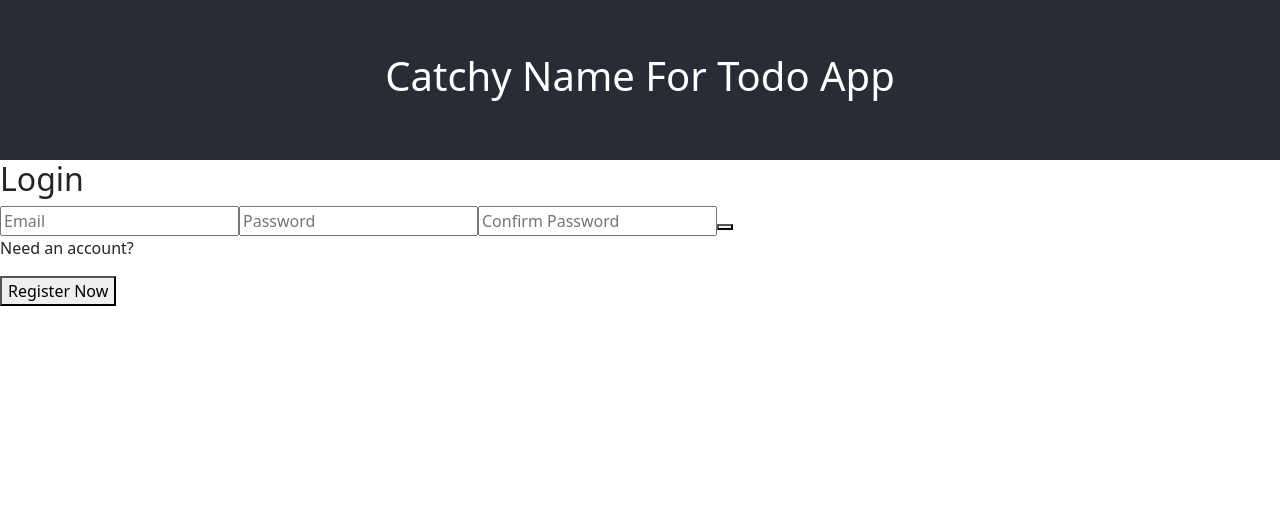
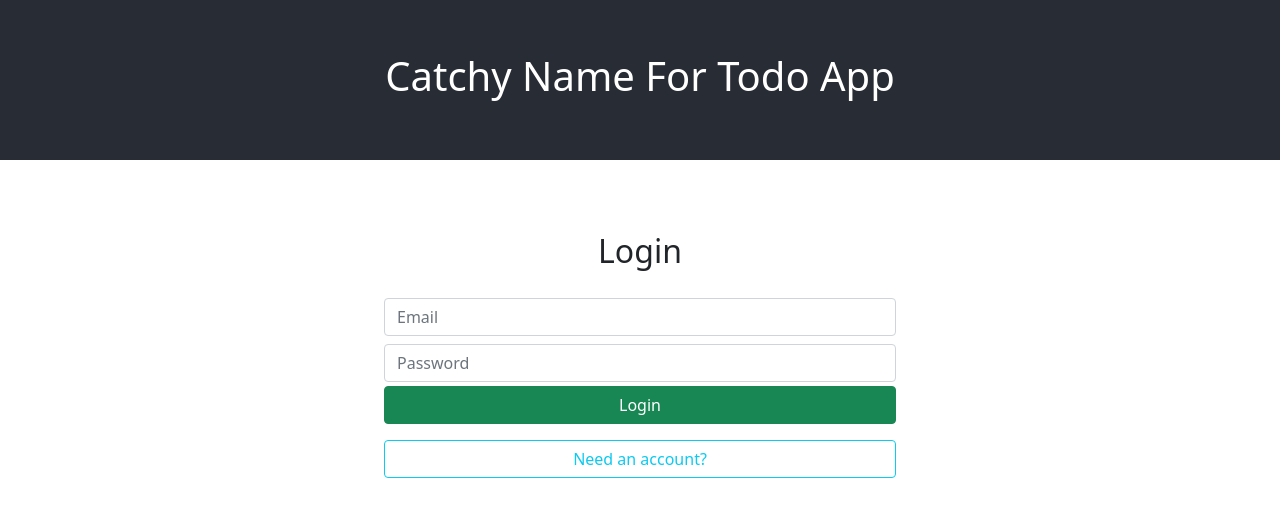
Before and after one commit to afoste53/todo, a React (Create React App) app in the folder todo/: page /login in a window 1280 px wide. Shown: the top 516 px of the page. Built offline with nearby package versions, Linux system fonts and the light colour scheme.

Commit message:
init setup for register and login componenets

```diff
--- a/todo/package.json
+++ b/todo/package.json
@@ -8,6 +8,8 @@
     "@testing-library/user-event": "^12.8.3",
     "bootstrap": "^5.0.1",
     "cra-template": "1.1.2",
+    "firebase": "^8.7.1",
+    "firebase-tools": "^9.16.0",
     "react": "^17.0.2",
     "react-bootstrap": "^1.6.1",
     "react-dom": "^17.0.2",
--- a/todo/src/App.css
+++ b/todo/src/App.css
@@ -13,9 +13,17 @@
   margin-bottomn: 1rem;
 }
 
+.login-register-container {
+  width: 40vw !important;
+}
+
 .bg-navyish {
   background-color: #282c34 !important;
   color: white;
+}
+
+.error-text {
+  color: red;
 }
 
 .search-bar {
--- a/todo/src/components/LoginComponent.js
+++ b/todo/src/components/LoginComponent.js
@@ -1,27 +1,60 @@
 import { useState } from "react";
+import firebase from "../firebase";
+import { Container, Form, Button, Row, FormControl } from "react-bootstrap";
 
-const LoginComponent = (props) => {
+const LoginComponent = ({ setHasAccount }) => {
   const [email, setEmail] = useState("");
   const [password, setPassword] = useState("");
-  const [confirmPassword, setConfirmPassword] = useState("");
+  const [firebaseErrors, setFirebaseErrors] = useState(null);
 
-  const handleLogin = (e) => {
+  const handleInputChange = (e) => {
+    e.target.name === "email"
+      ? setEmail(e.target.value)
+      : setPassword(e.target.value);
+  };
+
+  const handleLogin = async (e) => {
     e.preventDefault();
-
-    console.log("Login");
+    try {
+      await firebase.login(email, password);
+    } catch (e) {
+      console.error("Auth Error: ", e);
+      setFirebaseErrors(e.message);
+    }
   };
 
   return (
-    <div>
-      <form>
-        <input type="text" placeholder="Email" />
-        <input type="text" placeholder="Password" />
-        <input type="text" placeholder="Confirm Password" />
-        <button onClick={handleLogin}></button>
-      </form>
-      <p>Need an account?</p>
-      <button>Register Now</button>
-    </div>
+    <Container className="d-flex justify-content-center login-register-container">
+      <Form onSubmit={handleLogin}>
+        <Row>
+          <FormControl
+            className="my-1"
+            type="email"
+            placeholder="Email"
+            value={email}
+            onChange={handleInputChange}
+            name="email"
+          />
+          <FormControl
+            className="my-1"
+            type="password"
+            placeholder="Password"
+            value={password}
+            onChange={handleInputChange}
+            name="password"
+          />
+          {firebaseErrors && <p className="error-text">{firebaseErrors}</p>}
+          <Button variant="success" type="submit">
+            Login
+          </Button>
+        </Row>
+        <Row className="my-3">
+          <Button variant="outline-info" onClick={(e) => setHasAccount(false)}>
+            Need an account?
+          </Button>
+        </Row>
+      </Form>
+    </Container>
   );
 };
 
--- a/todo/src/components/RegisterComponent.js
+++ b/todo/src/components/RegisterComponent.js
@@ -1,10 +1,91 @@
-const RegisterComponent = (props) => {
+import { Form, FormControl, Button, Row, Container } from "react-bootstrap";
+import { useState } from "react";
+
+const RegisterComponent = ({ setHasAccount }) => {
+  const [name, setName] = useState("");
+  const [email, setEmail] = useState("");
+  const [password, setPassword] = useState("");
+  const [confirmPassword, setConfirmPassword] = useState("");
+
+  const [errors, setErrors] = useState(null);
+  const [firebaseErrors, setFirebaseErrors] = useState(null);
+
+  const handleInputChange = (e) => {
+    e.target.name === "name"
+      ? setName(e.target.value)
+      : e.target.name === "email"
+      ? setEmail(e.target.value)
+      : e.target.name === "password"
+      ? setPassword(e.target.value)
+      : setConfirmPassword(e.target.value);
+  };
+
+  const handleRegister = async (e) => {
+    e.preventDefault();
+
+    // check that passwords match and throw a fit if not
+    if (password !== confirmPassword) {
+      setErrors("Passwords do not match");
+    }
+
+    // create new user
+    const createdUser = await this.auth.createUserWithEmailAndPassword(
+      email,
+      password
+    );
+    // update newly created user to include the name provided by user
+    return await createdUser.user.updateProfile({ displayName: name });
+  };
+
   return (
-    <form>
-      <input type="text" placeholder="Email" />
-      <input type="text" placeholder="Password" />
-      <input type="text" placeholder="Confirm Password" />
-    </form>
+    <Container className="d-flex justify-content-center login-register-container">
+      <Form onSubmit={handleRegister}>
+        <Row>
+          <FormControl
+            className="my-1"
+            type="text"
+            placeholder="Name"
+            value={name}
+            onChange={handleInputChange}
+            name="name"
+          />
+          <FormControl
+            className="my-1"
+            type="email"
+            placeholder="Email"
+            value={email}
+            onChange={handleInputChange}
+            name="email"
+          />
+          <FormControl
+            className="my-1"
+            type="password"
+            placeholder="Password"
+            value={password}
+            onChange={handleInputChange}
+            name="password"
+          />
+          <FormControl
+            className="my-1"
+            type="password"
+            placeholder="Confirm Password"
+            value={confirmPassword}
+            onChange={handleInputChange}
+            name="confirmPassword"
+          />
+          {errors && <p className="error-text">{errors}</p>}
+          {firebaseErrors && <p className="error-text">{firebaseErrors}</p>}
+          <Button className="my-1" variant="success" type="submit">
+            Register
+          </Button>
+        </Row>
+        <Row className="my-3">
+          <Button variant="outline-info" onClick={(e) => setHasAccount(true)}>
+            Already have an account?
+          </Button>
+        </Row>
+      </Form>
+    </Container>
   );
 };
 
--- /dev/null
+++ b/todo/src/firebase/config.js
@@ -0,0 +1,10 @@
+const firebaseConfig = {
+  apiKey: "AIzaSyD6xgcfn2H_dYjxCpNo47er_BNG7w4Xvqo",
+  authDomain: "todo-app-ba4d9.firebaseapp.com",
+  projectId: "todo-app-ba4d9",
+  storageBucket: "todo-app-ba4d9.appspot.com",
+  messagingSenderId: "924718521691",
+  appId: "1:924718521691:web:092e0e7eac3b1c6a410e7e",
+};
+
+export default firebaseConfig;
--- /dev/null
+++ b/todo/src/firebase/firebase.js
@@ -0,0 +1,27 @@
+import app from "firebase/app";
+import "firebase/auth";
+import firebaseConfig from "./config";
+
+class Firebase {
+  constructor() {
+    // initialize app w/ config
+    app.initializeApp(firebaseConfig);
+    this.auth = app.auth();
+  }
+
+  async register(name, email, password) {
+    const newUser = await this.auth.createUserWithEmailAndPassword(
+      email,
+      password
+    );
+
+    return await newUser.user.updateProfile({ displayName: name });
+  }
+
+  async login(email, password) {
+    return await this.auth.signInWithEmailAndPassword(email, password);
+  }
+}
+
+const firebase = new Firebase();
+export default firebase;
--- /dev/null
+++ b/todo/src/firebase/index.js
@@ -0,0 +1,5 @@
+import firebase from "./firebase";
+
+export default firebase;
+
+// this allows importing from /firebase rather than /firebase/firebase
--- a/todo/src/index.css
+++ /dev/null
@@ -1,13 +0,0 @@
-body {
-  margin: 0;
-  font-family: -apple-system, BlinkMacSystemFont, 'Segoe UI', 'Roboto', 'Oxygen',
-    'Ubuntu', 'Cantarell', 'Fira Sans', 'Droid Sans', 'Helvetica Neue',
-    sans-serif;
-  -webkit-font-smoothing: antialiased;
-  -moz-osx-font-smoothing: grayscale;
-}
-
-code {
-  font-family: source-code-pro, Menlo, Monaco, Consolas, 'Courier New',
-    monospace;
-}
--- a/todo/src/index.js
+++ b/todo/src/index.js
@@ -1,6 +1,5 @@
 import React from "react";
 import ReactDOM from "react-dom";
-import "./index.css";
 import App from "./App";
 import "../node_modules/bootstrap/dist/css/bootstrap.min.css";
 
--- a/todo/src/screens/LoginSignUpScreen.js
+++ b/todo/src/screens/LoginSignUpScreen.js
@@ -1,16 +1,19 @@
 import { useState } from "react";
 import LoginComponent from "../components/LoginComponent";
 import RegisterComponent from "../components/RegisterComponent";
+import { Container } from "react-bootstrap";
 
 const LoginSignUpScreen = (props) => {
   const [hasAccount, setHasAccount] = useState(true);
 
   return (
-    <>
-      <h2>{hasAccount ? "Login" : "Sign Up"}</h2>
-      {!hasAccount && <RegisterComponent />}
-      {hasAccount && <LoginComponent />}
-    </>
+    <Container className="d-flex flex-column mt-5">
+      <h2 className="align-self-center m-4">
+        {hasAccount ? "Login" : "Sign Up"}
+      </h2>
+      {!hasAccount && <RegisterComponent setHasAccount={setHasAccount} />}
+      {hasAccount && <LoginComponent setHasAccount={setHasAccount} />}
+    </Container>
   );
 };
 
```
Also changed, not shown: 1 other file (tests, documents, lock files or other folders).
